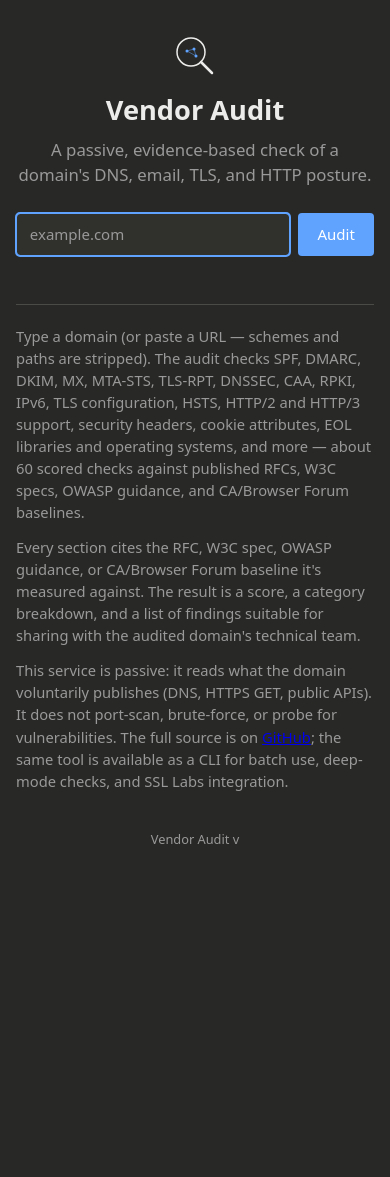
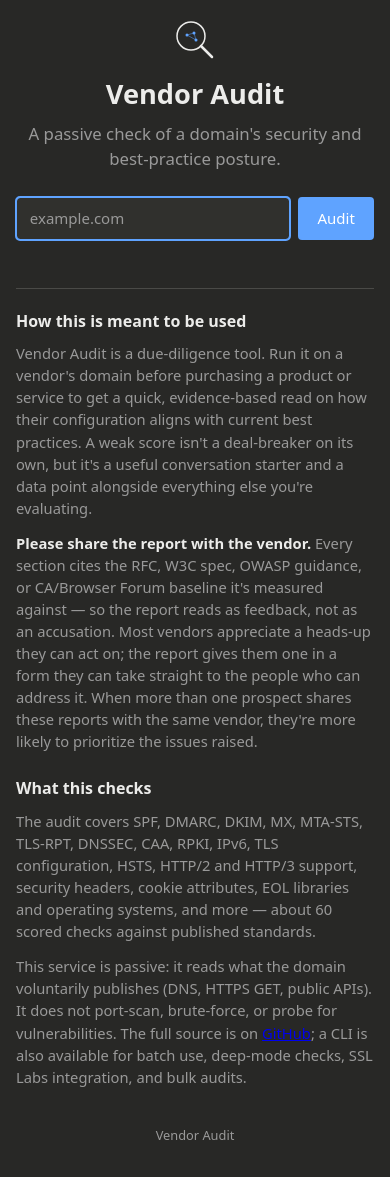
Before and after one commit to chrono1313/Vendor-Audit, a Python web app: template src/vendor_audit/web/templates/form.html in a window 390 px wide. Before the commit the page ends 844 px from the top, so only its background shows below. Run offline with Jinja, Linux system fonts and the light colour scheme; the template is opened without the code that fills it, so the values that code supplies are empty.

Commit message:
Consolidated UX, security, and citation fixes
- audit_checks.py: recognize CSP script-src 'none' as strongest tier
- audit_txt_report.py: cite RFC/W3C/OWASP on every section heading
- web/app.py: security.txt, favicon, /audit GET redirect, COOP/CORP, per-route CSP
- web/render_html.py: clickable header, top action bar, favicon
- form.html: vendor-aware copy, shorter lede, mobile padding, submit feedback
- error.html: clickable logo, mobile padding
- README: clarify CLI-only install path, fix citation claim
- pyproject/requirements: idna dependency

```diff
--- a/src/vendor_audit/web/templates/form.html
+++ b/src/vendor_audit/web/templates/form.html
@@ -4,6 +4,7 @@
 <meta charset="utf-8">
 <meta name="viewport" content="width=device-width, initial-scale=1">
 <title>Vendor Audit — passive domain security audit</title>
+<link rel="icon" type="image/svg+xml" href="/favicon.svg">
 <style>
   :root {
     --bg: rgb(40, 40, 38);
@@ -24,11 +25,27 @@
     padding: 2rem 1rem;
     box-sizing: border-box;
   }
+  /* On phones, content is taller than the viewport — centering pushes the
+     logo lower than it should be, and the 2rem top padding wastes scarce
+     vertical real-estate. Top-align the content and tighten the padding so
+     the brand sits where the eye expects it. */
+  @media (max-width: 600px) {
+    body {
+      place-items: start center;
+      padding: 1rem 1rem 2rem;
+    }
+  }
   main {
     max-width: 560px;
     width: 100%;
     text-align: center;
   }
+  .brand-link {
+    display: block;
+    color: inherit;
+    text-decoration: none;
+  }
+  .brand-link:hover h1 { color: var(--accent); }
   .logo {
     width: 48px;
     height: 48px;
@@ -84,7 +101,17 @@
     border-top: 1px solid var(--border);
     padding-top: 1.2rem;
   }
+  .what h2 {
+    /* These are introductory headings inside the explainer block —
+       smaller than the page H1, and slightly brighter than the muted
+       body text so they punctuate without dominating. */
+    font-size: 1rem;
+    color: var(--fg);
+    margin: 0 0 0.6rem;
+  }
+  .what h2:not(:first-child) { margin-top: 1.5rem; }
   .what p { margin: 0 0 0.8rem; }
+  .what strong { color: var(--fg); }
   .what code {
     font: 0.9em ui-monospace, monospace;
     background: rgba(255, 255, 255, 0.06);
@@ -102,6 +129,7 @@
 </head>
 <body>
 <main>
+<a class="brand-link" href="/" aria-label="Vendor Audit home">
 <div class="logo">
   <svg xmlns="http://www.w3.org/2000/svg" viewBox="0 0 96 96" role="img" aria-labelledby="va-title va-desc">
   <title id="va-title">Vendor Audit</title>
@@ -117,7 +145,8 @@
 </svg>
 </div>
 <h1>Vendor Audit</h1>
-<p class="lede">A passive, evidence-based check of a domain's DNS, email, TLS, and HTTP posture.</p>
+</a>
+<p class="lede">A passive check of a domain's security and best-practice posture.</p>
 
 <form method="post" action="/audit">
   <input type="text" name="domain" placeholder="example.com"
@@ -133,16 +162,44 @@
 </form>
 
 <section class="what">
-  <p>Type a domain (or paste a URL — schemes and paths are stripped). The audit checks SPF, DMARC, DKIM, MX, MTA-STS, TLS-RPT, DNSSEC, CAA, RPKI, IPv6, TLS configuration, HSTS, HTTP/2 and HTTP/3 support, security headers, cookie attributes, EOL libraries and operating systems, and more — about 60 scored checks against published RFCs, W3C specs, OWASP guidance, and CA/Browser Forum baselines.</p>
+  <h2>How this is meant to be used</h2>
 
-  <p>Every section cites the RFC, W3C spec, OWASP guidance, or CA/Browser Forum baseline it's measured against. The result is a score, a category breakdown, and a list of findings suitable for sharing with the audited domain's technical team.</p>
+  <p>Vendor Audit is a due-diligence tool. Run it on a vendor's domain before purchasing a product or service to get a quick, evidence-based read on how their configuration aligns with current best practices. A weak score isn't a deal-breaker on its own, but it's a useful conversation starter and a data point alongside everything else you're evaluating.</p>
 
-  <p>This service is passive: it reads what the domain voluntarily publishes (DNS, HTTPS GET, public APIs). It does not port-scan, brute-force, or probe for vulnerabilities. The full source is on <a href="https://github.com/chrono1313/Vendor-Audit">GitHub</a>; the same tool is available as a CLI for batch use, deep-mode checks, and SSL Labs integration.</p>
+  <p><strong>Please share the report with the vendor.</strong> Every section cites the RFC, W3C spec, OWASP guidance, or CA/Browser Forum baseline it's measured against — so the report reads as feedback, not as an accusation. Most vendors appreciate a heads-up they can act on; the report gives them one in a form they can take straight to the people who can address it. When more than one prospect shares these reports with the same vendor, they're more likely to prioritize the issues raised.</p>
+
+  <h2>What this checks</h2>
+
+  <p>The audit covers SPF, DMARC, DKIM, MX, MTA-STS, TLS-RPT, DNSSEC, CAA, RPKI, IPv6, TLS configuration, HSTS, HTTP/2 and HTTP/3 support, security headers, cookie attributes, EOL libraries and operating systems, and more — about 60 scored checks against published standards.</p>
+
+  <p>This service is passive: it reads what the domain voluntarily publishes (DNS, HTTPS GET, public APIs). It does not port-scan, brute-force, or probe for vulnerabilities. The full source is on <a href="https://github.com/chrono1313/Vendor-Audit">GitHub</a>; a CLI is also available for batch use, deep-mode checks, SSL Labs integration, and bulk audits.</p>
 </section>
 
 <footer>
-  Vendor Audit v{{ version }}
+  Vendor Audit
 </footer>
 </main>
+<script>(function () {
+  var form = document.querySelector('form');
+  if (!form) return;
+  form.addEventListener('submit', function () {
+    var input = form.querySelector('input[name="domain"]');
+    var btn = form.querySelector('button[type="submit"]');
+    var what = document.querySelector('.what');
+    var domain = (input && input.value) ? input.value.trim() : '';
+    if (btn) {
+      btn.disabled = true;
+      btn.textContent = 'Auditing\u2026';
+    }
+    if (input) {
+      input.disabled = true;
+    }
+    if (what) {
+      what.innerHTML = '<p style="color: var(--muted)">Auditing ' +
+        (domain ? '<strong>' + domain.replace(/[<>&"]/g, '') + '</strong>' : 'domain') +
+        '\u2026 this usually takes 1\u20133 seconds.</p>';
+    }
+  });
+})();</script>
 </body>
 </html>
```
Also changed, not shown: src/vendor_audit/web/app.py (+87 -6 lines), src/vendor_audit/web/render_html.py (+48 -2 lines), src/vendor_audit/web/templates/error.html (+16 -0 lines).
